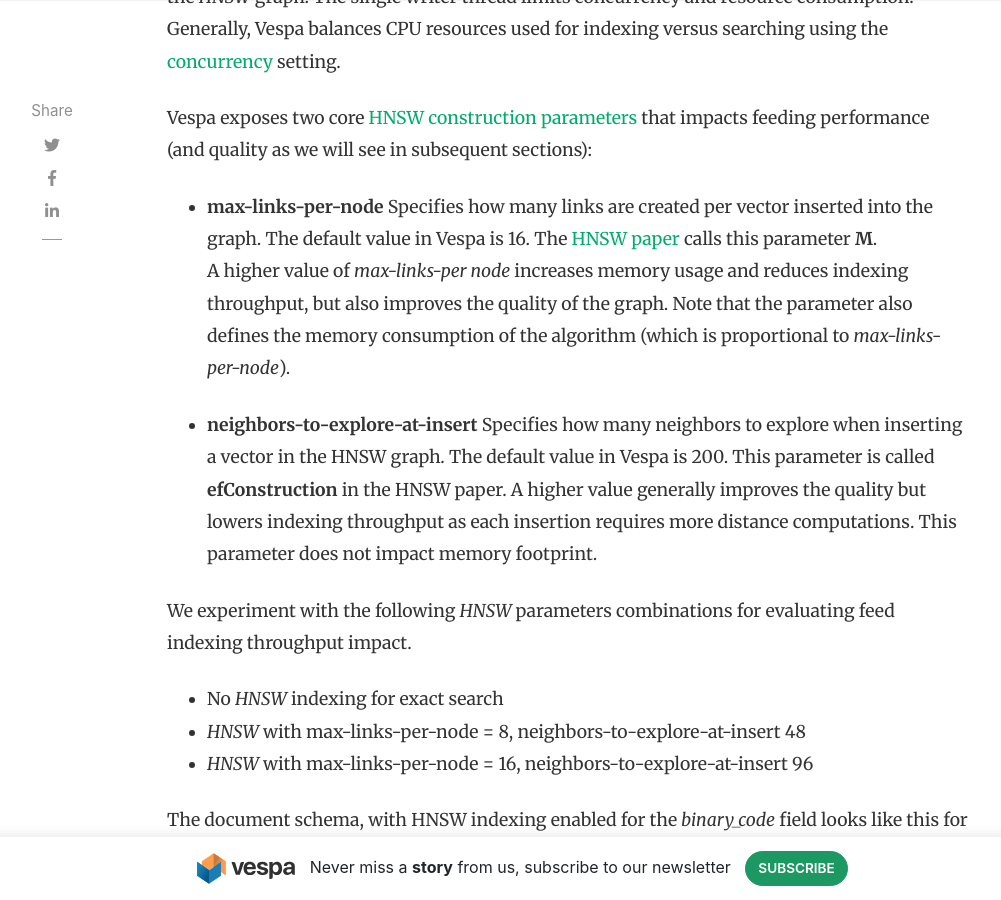
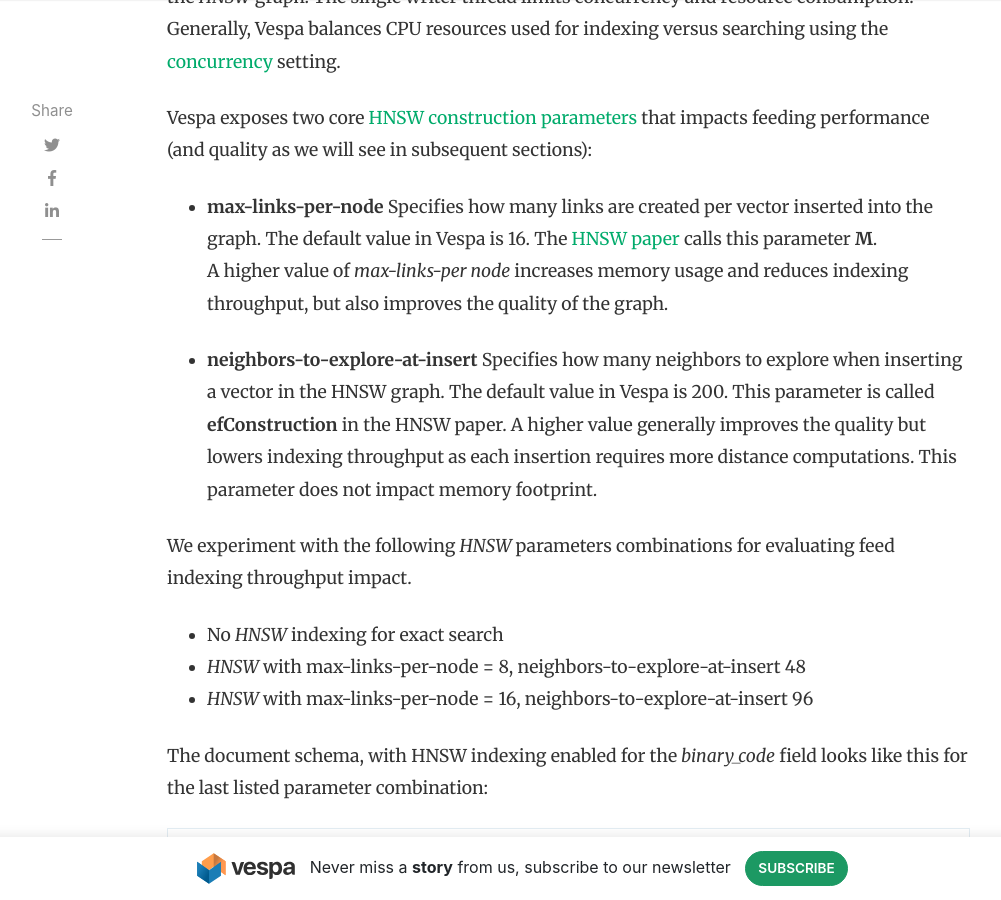
Before and after one commit to vespa-engine/blog, a Jekyll site: the page built from _posts/2022-01-27-billion-scale-knn-part-two.md, in a window 1280 px wide and 900 px high, scrolled down 6129 px. Shown: the whole window, without its empty margins (118-1119 px from the left). Built offline with Jekyll 4.4.1, drawn with Linux system fonts in a browser that asks for light colours; nearby versions of some CDN libraries; comment, search, counter and statistics services are not loaded.

Commit message:
remove redundant mem

```diff
--- a/_posts/2022-01-27-billion-scale-knn-part-two.md
+++ b/_posts/2022-01-27-billion-scale-knn-part-two.md
@@ -198,7 +198,6 @@
 * **max-links-per-node** Specifies how many links are created per vector inserted into the graph. The
 default value in Vespa is 16. The [HNSW paper](https://arxiv.org/abs/1603.09320) calls this parameter **M**.
 A higher value of *max-links-per node* increases memory usage and reduces indexing throughput, but also improves the quality of the graph.
-Note that the parameter also defines the memory consumption of the algorithm (which is proportional to *max-links-per-node*).
 
 * **neighbors-to-explore-at-insert**  Specifies how many neighbors to explore when inserting a vector in
 the HNSW graph. The default value in Vespa is 200. This parameter is called **efConstruction** in the HNSW paper.
```
